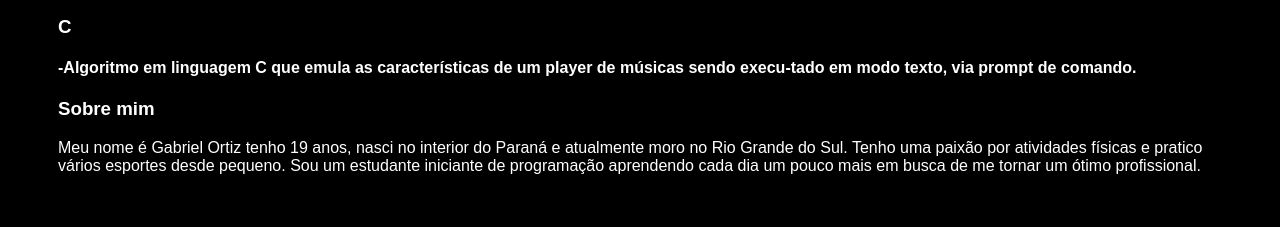
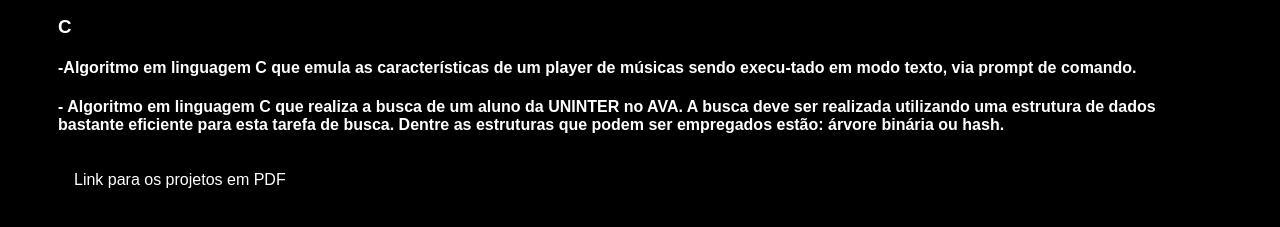
Before and after one commit to GabrielOrtizGomes/Portifolioprojeto, a plain HTML site: page project.html in a window 1280 px wide. Shown: the part 399-626 px from the top of the page. Drawn offline with Linux system fonts and the light colour scheme.

Commit message:
commit final do projeto protifolio facil
criei um link para pdf no link "projetos"
coloquei todos os comentarios nescessários

```diff
--- a/index.css
+++ b/index.css
@@ -42,12 +42,15 @@ nav a:hover {
     color: royalblue;
 }
 
+/* Defino o tamanho do espaço para escrever no input e coloco uma distancia de separação*/
+
 .contact-form input {
     width: 100%;
     padding: 8px 0px;
     margin: 8px 0px;
 }
 
+/* Deixo a parte da mensagem maior */
 .contact-form input[type=text]{
     height: 100px;
 }
--- a/project.html
+++ b/project.html
@@ -38,17 +38,21 @@
 
         </header>
 
+        <!-- Crio uma main para colocar os projetos numa section -->
         <main>
             <section>
                 <h3>C</h3>
                 <h4>-Algoritmo em linguagem C que emula as características de um player de músicas sendo execu-tado em modo texto, via prompt de comando.</h4>
 
-            </section>
-            <section>
-                <h3>Sobre mim</h3>
-                <p>
-                    Meu nome é Gabriel Ortiz tenho 19 anos, nasci no interior do Paraná e atualmente moro no Rio Grande do Sul. Tenho uma paixão por atividades físicas e pratico vários esportes desde pequeno. Sou um estudante iniciante de programação aprendendo cada dia um pouco mais em busca de me tornar um ótimo profissional.
-                </p>
+                <h4>- Algoritmo em linguagem C que realiza a busca de um aluno da UNINTER no AVA. A busca deve ser realizada utilizando uma estrutura de dados bastante eficiente para esta tarefa de busca. Dentre as estruturas que podem ser empregados estão: árvore binária ou hash.</h4>
+
+                <!-- Puxo um documento PDF, usando a tag "a" junto do href-->
+                <ul>
+                    <li>
+                        <a href="projetos/Projeto1emc.pdf">Link para os projetos em PDF</a>
+                    </li>
+                </ul>
+
             </section>
 
         </main>
```
Also changed, not shown: contact.html (+6 -9 lines), index.html (+1 -1 lines), 1 other file.
